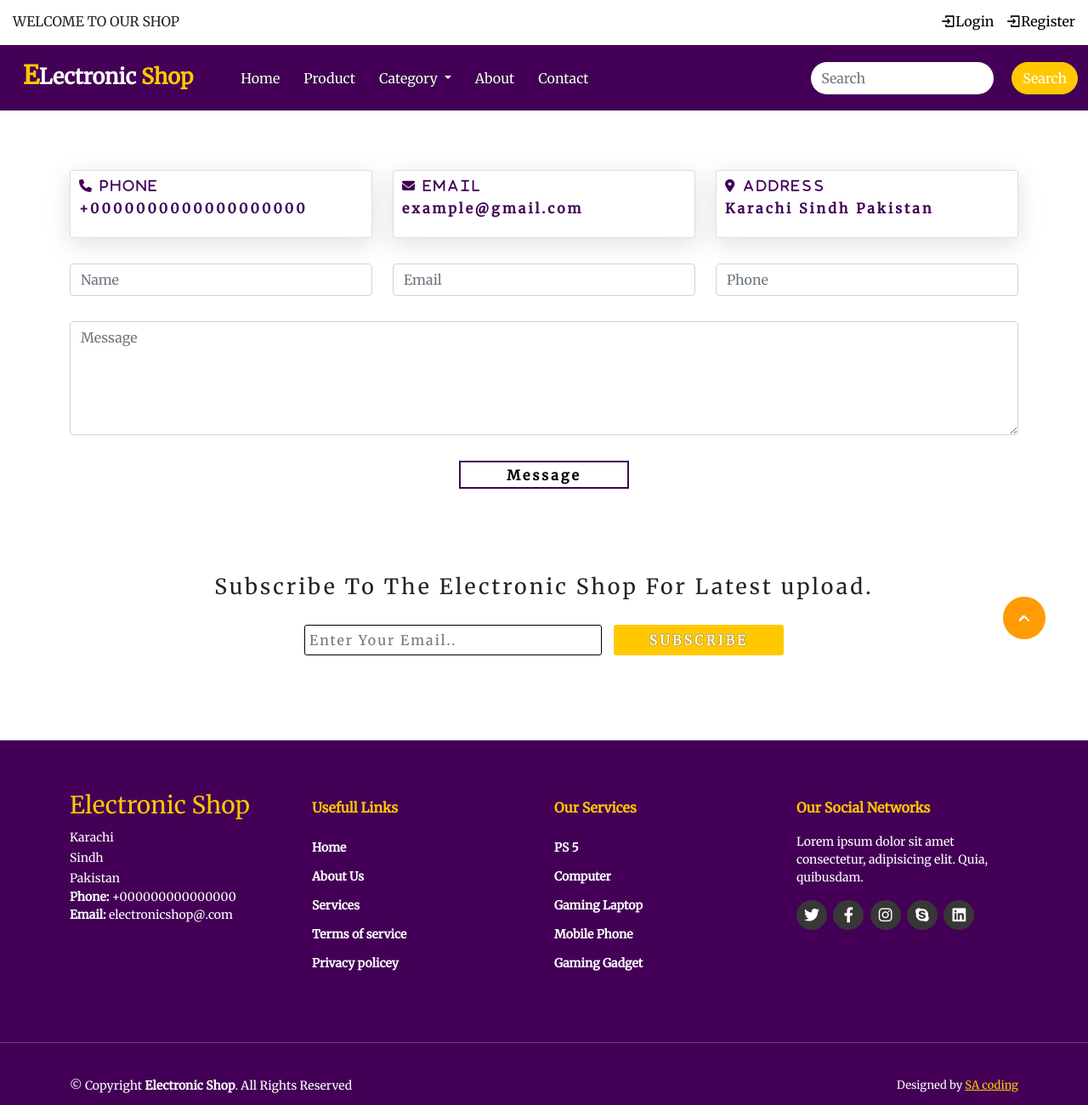
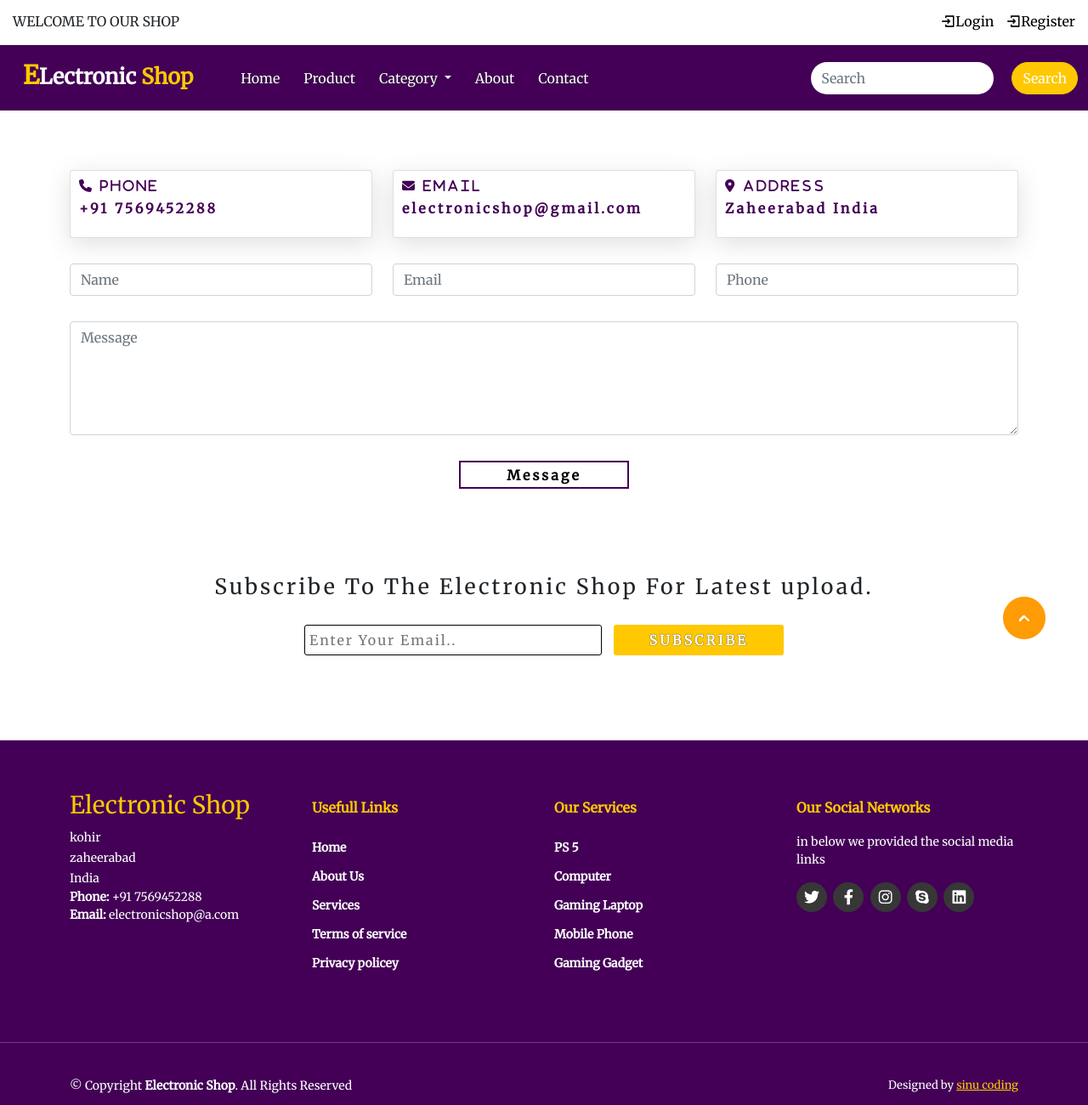
Before and after one commit to srinivasmanikyola/E-commerce-website, a plain HTML site: page contact.html in a window 1280 px wide. Shown: the whole page at 85% size. Drawn offline with nearby package versions, Linux system fonts and the light colour scheme.

Commit message:
Update contact.html

```diff
--- a/contact.html
+++ b/contact.html
@@ -88,19 +88,19 @@
             <div class="col-md-4 py-3 py-md-0">
                 <div class="card">
                     <i class="fas fa-phone"> Phone</i>
-                    <h6>+0000000000000000000</h6>
+                    <h6>+91 7569452288</h6>
                 </div>
             </div>
             <div class="col-md-4 py-3 py-md-0">
                 <div class="card">
                     <i class="fas fa-envelope"> Email</i>
-                    <h6>example@gmail.com</h6>
+                    <h6>electronicshop@gmail.com</h6>
                 </div>
             </div>
             <div class="col-md-4 py-3 py-md-0">
                 <div class="card">
                     <i class="fas fa-location-dot"> Address</i>
-                    <h6>Karachi Sindh Pakistan</h6>
+                    <h6>Zaheerabad  India </h6>
                 </div>
             </div>
         </div>
@@ -150,12 +150,12 @@
             <div class="col-lg-3 col-md-6 footer-contact">
               <h3>Electronic Shop</h3>
               <p>
-                Karachi <br>
-                Sindh <br>
-                Pakistan <br>
+                kohir <br>
+                zaheerabad <br>
+                India <br>
               </p>
-              <strong>Phone:</strong> +000000000000000 <br>
-              <strong>Email:</strong> electronicshop@.com <br>
+              <strong>Phone:</strong> +91 7569452288 <br>
+              <strong>Email:</strong> electronicshop@a.com <br>
             </div>
 
             <div class="col-lg-3 col-md-6 footer-links">
@@ -187,7 +187,7 @@
 
             <div class="col-lg-3 col-md-6 footer-links">
               <h4>Our Social Networks</h4>
-              <p>Lorem ipsum dolor sit amet consectetur, adipisicing elit. Quia, quibusdam.</p>
+              <p>in below we provided the social media links</p>
 
               <div class="socail-links mt-3">
                 <a href="#"><i class="fa-brands fa-twitter"></i></a>
@@ -208,7 +208,7 @@
           &copy; Copyright <strong><span>Electronic Shop</span></strong>. All Rights Reserved
         </div>
         <div class="credits">
-          Designed by <a href="#">SA coding</a>
+          Designed by <a href="#">sinu coding</a>
         </div>
       </div>
     </footer>
```
